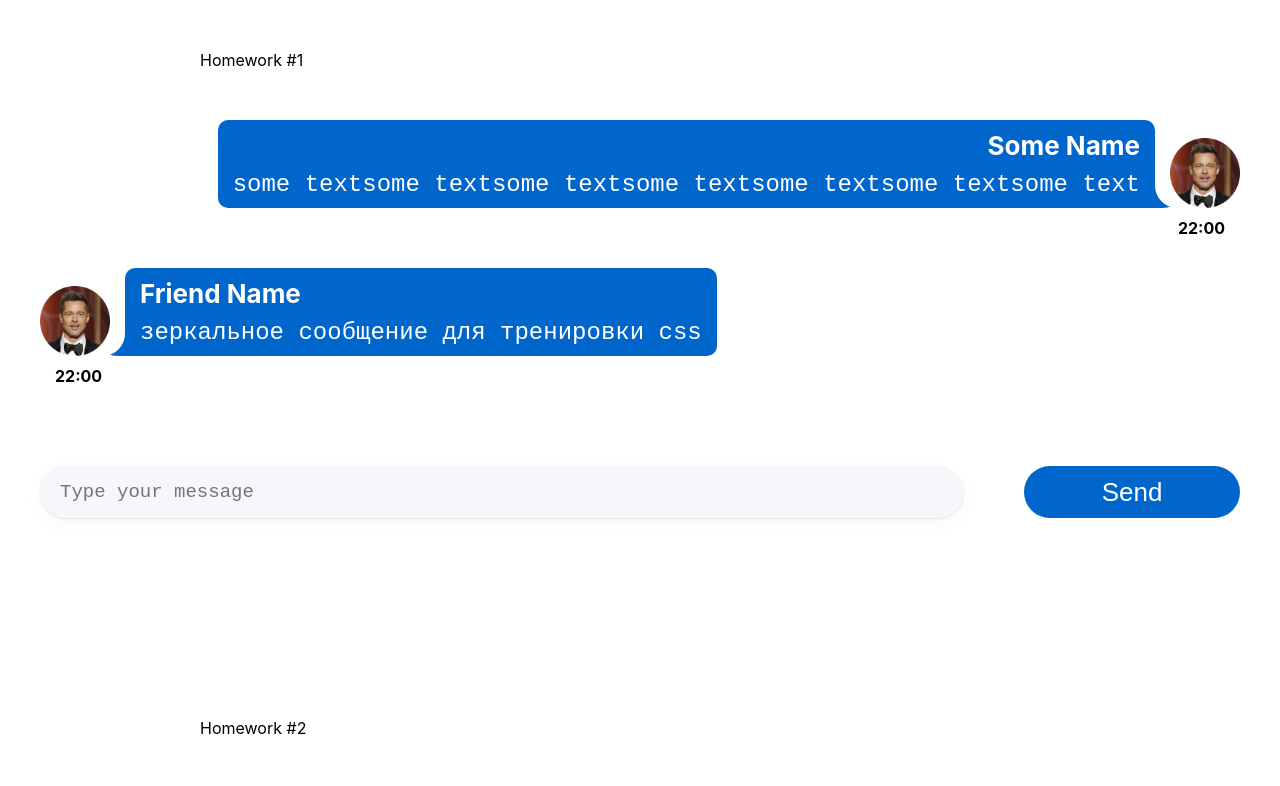
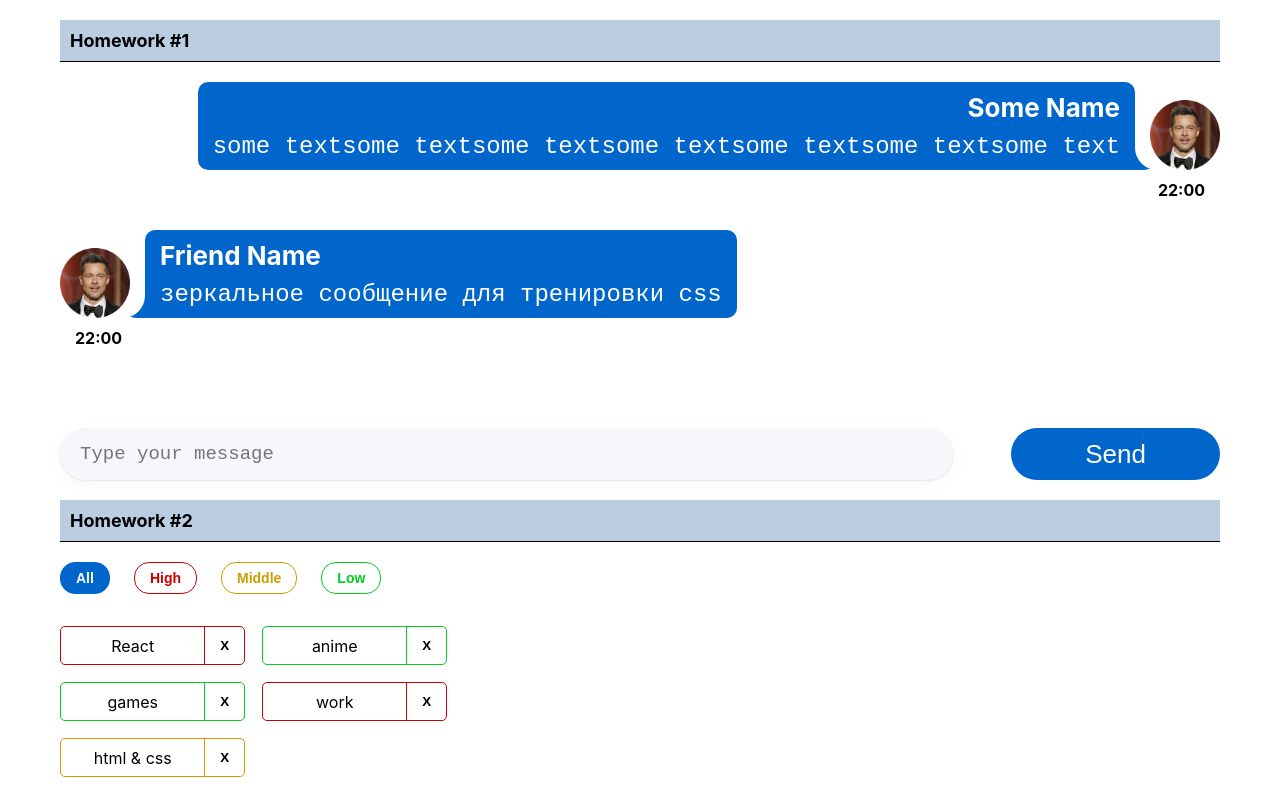
Before and after one commit to IlyaZolotukhin/HomeWorks, a React (Create React App) app: page /#/ in a window 1280 px wide. Shown: the top 786 px of the page. Built offline with nearby package versions, Linux system fonts and the light colour scheme.

Commit message:
HW3 commit

```diff
--- a/src/s1-main/App.module.css
+++ b/src/s1-main/App.module.css
@@ -1,17 +1,19 @@
 .App {
-    header_height: 60px;
+    margin: 0 auto;
+    width: 1200px;
+    text-align: center;
 }
 
 .hw {
-    margin: 0 auto;
-    display: grid;
-    width: 1200px;
-    grid-template-areas:
-            "mf m"
-            "ms";
-    margin-bottom: 200px;
+    margin: 20px;
 }
 
 .hwTitle {
-margin: 50px 50px 50px 200px;
+    margin: 20px;
+    padding: 10px;
+    border-bottom: black 1px solid;
+    background-color: #bacde1;
+    text-align: start;
+    font-size: large;
+    font-weight: bold;
 }
--- a/src/s1-main/App.tsx
+++ b/src/s1-main/App.tsx
@@ -11,8 +11,8 @@ function App() {
         <div className={s.App}>
             <HW1/>
             <HW2/>
-            {/*<HW3/>
-            <HW4/>*/}
+            <HW3/>
+           {/* <HW4/>*/}
 
             {/*при выполнении дз 5 и более - закомментировать здесь дз 1-4, так как они есть внутри дз 5*/}
            {/* <HW5/>*/}
```
